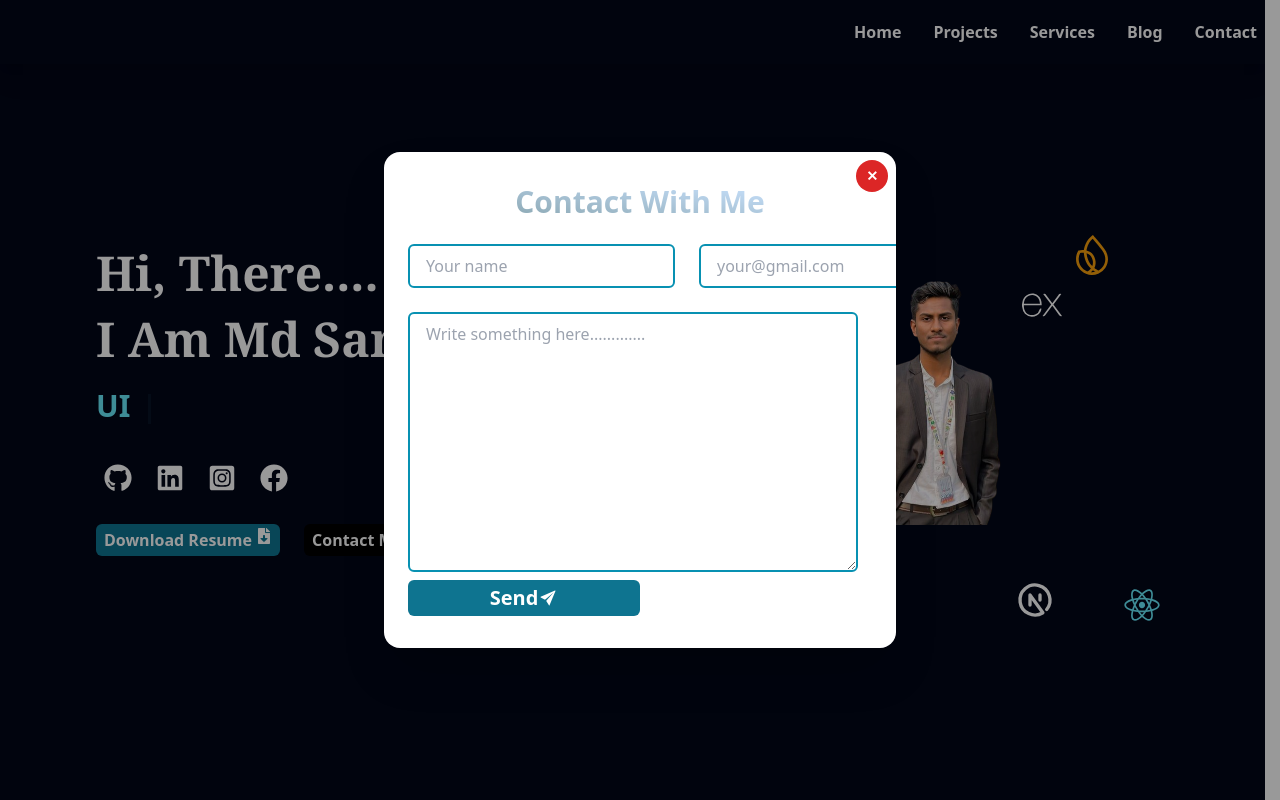
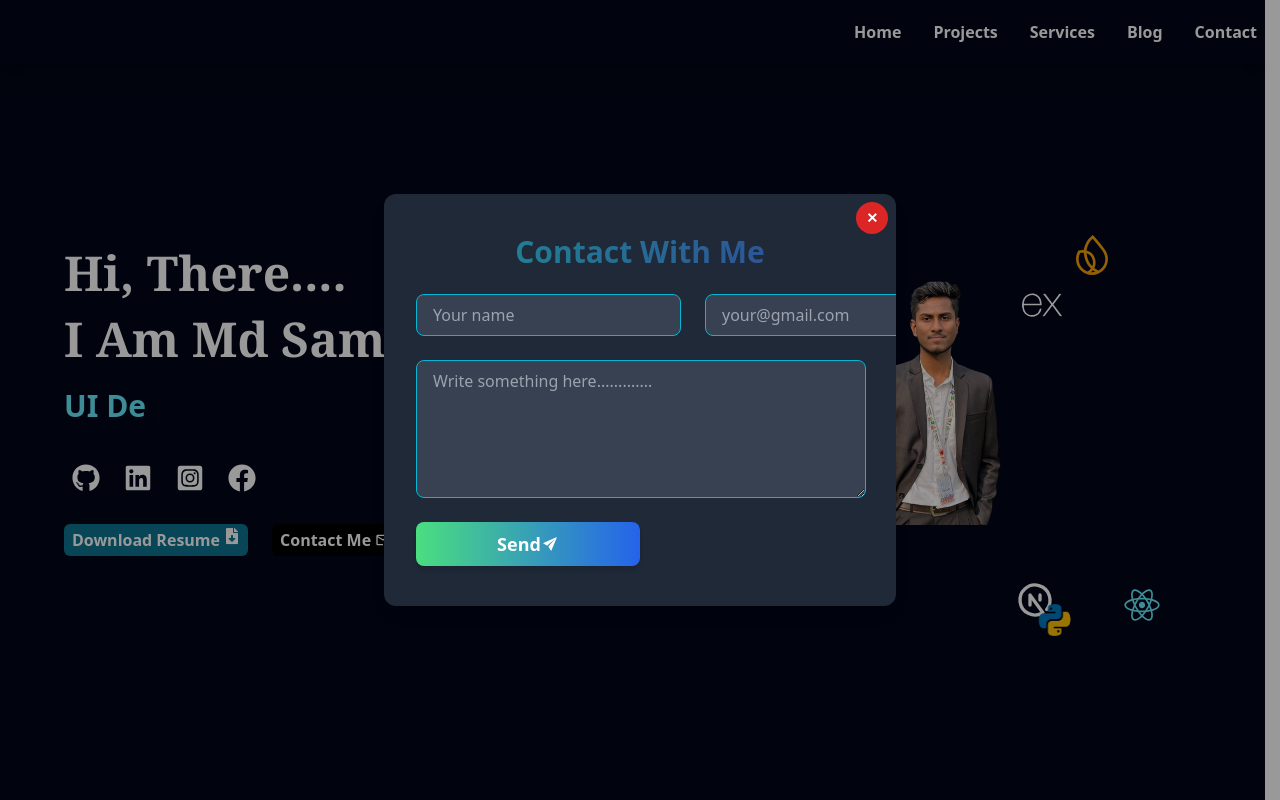
Before and after one commit to sami5671/Md_Sami_Alam_Portfolio, a React (Vite) app: page / in a window 1280 px wide. Both pictures are taken after a click on the button "Contact Me". Shown: the top 800 px of the page. Built offline with nearby package versions, Linux system fonts and the light colour scheme.

Commit message:
email sending functionality repaired and changes UI of the Contact Form

```diff
--- a/src/App.jsx
+++ b/src/App.jsx
@@ -3,10 +3,10 @@ import Banner from "./Home/Banner/Banner";
 import Navbar from "./Home/Navbar/Navbar";
 import { Cursor } from "react-simple-typewriter";
 import Project from "./Home/Project/Project";
-import Blog from "./Home/Blog/Blog";
 import PuffLoader from "react-spinners/PuffLoader";
 import { Helmet } from "react-helmet-async";
 import Footer from "./Home/Footer/Footer";
+import Contact from "./Home/Contact/Contact";
 
 function App() {
   // ----------------------------------------------------------------
@@ -46,12 +46,12 @@ function App() {
         </div>
       ) : (
         <>
-          {" "}
           <div className="max-w-screen-2xl m-auto">
             <Navbar></Navbar>
             <Banner></Banner>
             <Project></Project>
             {/* <Blog></Blog> */}
+            <Contact></Contact>
           </div>
           <Footer></Footer>
         </>
--- a/src/Components/ContactModal/ContactModal.jsx
+++ b/src/Components/ContactModal/ContactModal.jsx
@@ -4,8 +4,8 @@ import { IoIosSend } from "react-icons/io";
 const ContactModal = ({ sendEmail, form, loading }) => {
   return (
     <>
-      <dialog id="my_modal_3" className="modal">
-        <div className="modal-box bg-white ">
+      <dialog id="my_modal_3" className="modal p-4">
+        <div className="modal-box bg-gray-800 shadow-lg rounded-xl p-8 w-full max-w-lg">
           <form method="dialog">
             {/* if there is a button in form, it will close the modal */}
             <button className="btn btn-sm  bg-red-600 btn-circle btn-ghost absolute right-2 top-2">
@@ -14,7 +14,7 @@ const ContactModal = ({ sendEmail, form, loading }) => {
           </form>
           <section className="py-2">
             <div className="flex lg:justify-center mb-6">
-              <h1 className="text-2xl animate-pulse lg:text-3xl font-semibold bg-gradient-to-tr from-cyan-900 to-blue-300 text-transparent bg-clip-text">
+              <h1 className="text-3xl font-bold text-center text-transparent bg-clip-text bg-gradient-to-r from-cyan-400 to-blue-500 animate-pulse">
                 Contact With Me
               </h1>
             </div>
@@ -25,7 +25,7 @@ const ContactModal = ({ sendEmail, form, loading }) => {
             >
               <div className="lg:flex gap-6 text-black">
                 <input
-                  className="py-2 px-4 border-2 border-cyan-600  rounded-md"
+                  className="py-2 px-4 mb-3 lg:mb-0 rounded-lg bg-gray-700 border border-cyan-500 text-white focus:ring-2 focus:ring-cyan-400 outline-none"
                   type="text"
                   placeholder="Your name"
                   name="user_name"
@@ -33,7 +33,7 @@ const ContactModal = ({ sendEmail, form, loading }) => {
                   required
                 />
                 <input
-                  className="py-2 px-4 border-2 border-cyan-600  rounded-md"
+                  className="py-2 px-4 rounded-lg bg-gray-700 border border-cyan-500 text-white focus:ring-2 focus:ring-cyan-400 outline-none"
                   type="email"
                   placeholder="your@gmail.com"
                   name="user_email"
@@ -42,16 +42,16 @@ const ContactModal = ({ sendEmail, form, loading }) => {
                 />
               </div>
               <textarea
-                className="lg:w-[450px] mt-4 py-2 px-4 border-2 border-cyan-600 rounded-md text-black"
+                className="lg:w-[450px] mt-4 py-2 px-4 rounded-lg bg-gray-700 border border-cyan-500 text-white focus:ring-2 focus:ring-cyan-400 outline-none"
                 placeholder="Write something here............."
                 name="message"
                 id=""
                 cols="20"
-                rows="10"
+                rows="5"
                 required
               ></textarea>
               <button
-                className="rounded-md hover:bg-gradient-to-tr from-green-300 to-blue-900 bg-cyan-700 text-xl text-white font-semibold py-1"
+                className="mt-4 w-full py-2 rounded-lg bg-gradient-to-r from-green-400 to-blue-600 text-lg font-semibold text-white hover:scale-105 transform transition-all duration-200 shadow-md"
                 type="submit"
               >
                 {loading ? (
--- a/src/Home/Banner/Banner.css
+++ b/src/Home/Banner/Banner.css
@@ -109,6 +109,31 @@ body {
   margin: auto;
   animation: nextJs 25s linear infinite;
 }
+.scratch {
+  width: 45px;
+  height: 40px;
+  border-radius: 50%;
+  position: absolute;
+  top: 0;
+  bottom: 0;
+  left: 0;
+  right: 0;
+  margin: auto;
+  animation: scratch 25s infinite;
+}
+
+.python {
+  width: 45px;
+  height: 40px;
+  border-radius: 50%;
+  position: absolute;
+  top: 0;
+  bottom: 0;
+  left: 0;
+  right: 0;
+  margin: auto;
+  animation: python 35s infinite;
+}
 
 @keyframes js {
   0% {
@@ -172,3 +197,20 @@ body {
     transform: rotate(360deg) translate(100px, 200px) rotate(-360deg);
   }
 }
+@keyframes scratch {
+  0% {
+    transform: rotate(0deg) translate(-180px, -180px) rotate(0deg);
+  }
+  100% {
+    transform: rotate(360deg) translate(-180px, -180px) rotate(-360deg);
+  }
+}
+
+@keyframes python {
+  0% {
+    transform: rotate(0deg) translate(120px, 220px) rotate(0deg);
+  }
+  100% {
+    transform: rotate(360deg) translate(120px, 220px) rotate(-360deg);
+  }
+}
--- a/src/Home/Banner/Banner.jsx
+++ b/src/Home/Banner/Banner.jsx
@@ -1,5 +1,5 @@
 // react icons
-import { SiExpress } from "react-icons/si";
+import { SiExpress, SiPython } from "react-icons/si";
 import { SiMongodb } from "react-icons/si";
 import { SiFirebase } from "react-icons/si";
 import { FaFacebook } from "react-icons/fa";
@@ -27,6 +27,10 @@ import ResumeButton from "../../Components/ResumeButton/ResumeButton";
 
 // css
 import "./Banner.css";
+
+// import static files
+import scratch from "../../assets/images/scratch.png";
+import python from "../../assets/images/python.png";
 
 const Banner = () => {
   const [loading, setLoading] = useState(false);
@@ -107,9 +111,9 @@ const Banner = () => {
         <img src={profile} className="rounded-full w-[200px]" alt="" />
       </div>
       {/* for small devices  */}
-      <div className="flex justify-center lg:justify-start text-white">
+      <div className="flex justify-center lg:justify-start text-white lg:p-0 pl-4 pr-4">
         {/* left */}
-        <div className="mt-12 lg:mt-44 lg:ml-24">
+        <div className="mt-12 lg:mt-44 lg:ml-16">
           <h1 className="text-2xl lg:text-5xl lg:leading-snug font-semibold font-serif">
             Hi, There.... <br />I Am Md Sami Alam
           </h1>
@@ -199,6 +203,12 @@ const Banner = () => {
             <div className="nextJs">
               <TbBrandNextjs className="h-[40px] w-[40px] text-white" />
             </div>
+            <div className="python">
+              <img src={python} className="h-[40px] w-[40px]" alt="" />
+            </div>
+            <div className="scratch">
+              <img src={scratch} className="h-[40px] w-[40px]" alt="" />
+            </div>
             <div className="profile">
               <img src={profile} width="250px" height="250px" alt="" />
             </div>
--- /dev/null
+++ b/src/Home/Contact/Contact.jsx
@@ -0,0 +1,110 @@
+import { useRef, useState } from "react";
+import { ImSpinner9 } from "react-icons/im";
+import { IoIosSend } from "react-icons/io";
+import emailjs from "@emailjs/browser";
+import toast from "react-hot-toast";
+const Contact = () => {
+  const [loading, setLoading] = useState(false);
+  // ----------------------------Email js for sending Email------------------------------------
+  const form = useRef();
+  const sendEmail = (e) => {
+    e.preventDefault();
+    setLoading(true);
+    emailjs
+      .sendForm(
+        "service_krbu6f9",
+        "template_bjttpzi",
+        form.current,
+        "cBaUoRkJgclAkWIap"
+      )
+      .then(
+        (result) => {
+          console.log(result.text);
+          toast.success("Successfully Send the Email. OK!");
+          form.current.reset();
+          setLoading(false);
+        },
+        (error) => {
+          console.log(error.text);
+        }
+      );
+  };
+  // ----------------------------------------------------------------
+  return (
+    <>
+      <section
+        className="min-h-screen flex items-center justify-center text-white px-4"
+        id="contact"
+      >
+        <div className="bg-gray-800 shadow-lg rounded-xl p-8 w-full max-w-4xl">
+          <h1 className="text-3xl font-bold text-center text-transparent bg-clip-text bg-gradient-to-r from-cyan-400 to-blue-500 animate-pulse">
+            Contact With Me
+          </h1>
+          <form
+            ref={form}
+            onSubmit={sendEmail}
+            className="mt-6 flex flex-col gap-4"
+          >
+            <div className="flex flex-col">
+              <label className="text-sm font-semibold text-gray-300 mb-1">
+                Your Name
+              </label>
+              <input
+                type="text"
+                placeholder="Your name"
+                name="user_name"
+                id=""
+                required
+                className="py-2 px-4 rounded-lg bg-gray-700 border border-cyan-500 text-white focus:ring-2 focus:ring-cyan-400 outline-none"
+              />
+            </div>
+            <div className="flex flex-col">
+              <label className="text-sm font-semibold text-gray-300 mb-1">
+                Email Address
+              </label>
+              <input
+                type="email"
+                placeholder="your@gmail.com"
+                name="user_email"
+                id=""
+                required
+                className="py-2 px-4 rounded-lg bg-gray-700 border border-cyan-500 text-white focus:ring-2 focus:ring-cyan-400 outline-none"
+              />
+            </div>
+            <div className="flex flex-col">
+              <label className="text-sm font-semibold text-gray-300 mb-1">
+                Message
+              </label>
+              <textarea
+                name="message"
+                id=""
+                cols="20"
+                rows="10"
+                required
+                placeholder="Write something here............."
+                className="py-2 px-4 rounded-lg bg-gray-700 border border-cyan-500 text-white focus:ring-2 focus:ring-cyan-400 outline-none resize-none"
+              ></textarea>
+            </div>
+            <button
+              className="mt-4 w-full py-2 rounded-lg bg-gradient-to-r from-green-400 to-blue-600 text-lg font-semibold text-white hover:scale-105 transform transition-all duration-200 shadow-md"
+              type="submit"
+            >
+              {loading ? (
+                <span className="flex items-center justify-center ">
+                  <ImSpinner9 className="animate-spin" />
+                </span>
+              ) : (
+                <span className="flex items-center justify-center">
+                  Send
+                  <IoIosSend />
+                </span>
+              )}
+            </button>
+          </form>
+        </div>
+      </section>
+    </>
+  );
+};
+
+export default Contact;
--- a/src/Home/Navbar/Navbar.css
+++ b/src/Home/Navbar/Navbar.css
@@ -9,7 +9,7 @@ a {
 }
 
 a:hover {
-  color: rgb(49, 124, 254);
+  color: rgb(92, 216, 247);
   text-decoration: underline;
 }
 
--- a/src/Home/Navbar/Navbar.jsx
+++ b/src/Home/Navbar/Navbar.jsx
@@ -14,7 +14,7 @@ const Navbar = () => {
   return (
     <>
       <div className="navbar font-semibold shadow-xl">
-        <div className="logo mr-18">
+        <div className="logo">
           {/* <img src={logo} className="w-[40px] h-[40px]" alt="" /> */}
         </div>
         <ul className="links">
@@ -34,9 +34,12 @@ const Navbar = () => {
               <a href="#">Blog</a>
             </li>
           </Link>
-          <li>
-            <a href="#">Contact</a>
-          </li>
+
+          <Link spy={true} smooth={true} to="contact">
+            <li>
+              <a href="#">Contact</a>
+            </li>
+          </Link>
         </ul>
         <div className="toggle_btn" onClick={toggleMenu}>
           <span>{isOpen ? <IoMdCloseCircle /> : <AiOutlineMenu />}</span>
```
Also changed, not shown: src/assets/images/python.png (added), src/assets/images/scratch.png (added).
